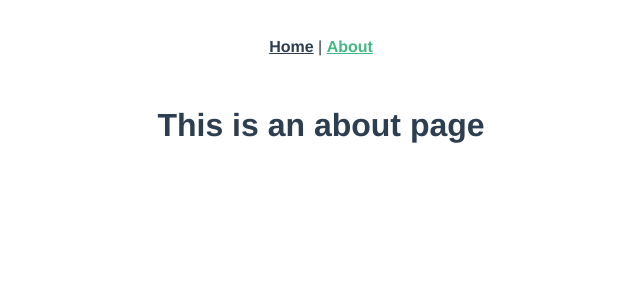
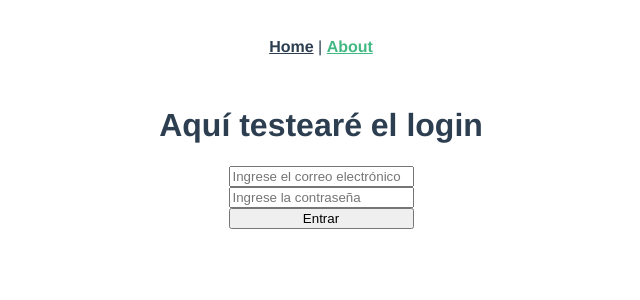
Before and after one commit to Anasu/TesteoFirebase, a Vue app: page /about in a window 1280 px wide. Shown: the top 300 px of the page, without its empty margins (319-959 px from the left). Built offline with nearby package versions, Linux system fonts and the light colour scheme; no server answers.

Commit message:
Se agrega formulario para validar usuario

```diff
--- a/src/views/About.vue
+++ b/src/views/About.vue
@@ -1,5 +1,64 @@
 <template>
   <div class="about">
-    <h1>This is an about page</h1>
+    <h1>Aquí testearé el login</h1>
+    <div class="formulario">
+      <input
+        type="email"
+        placeholder="Ingrese el correo electrónico"
+        v-model="mail">
+      <input
+        type="password"
+        placeholder="Ingrese la contraseña"
+        v-model="pass">
+      <button @click="loginUser">Entrar</button>
+    </div>
   </div>
 </template>
+
+<script>
+import Firebase from 'firebase'
+
+export default {
+  name: 'about',
+  data() {
+    return {
+      mail: null,
+      pass: null,
+    }
+  },
+  methods: {
+    loginUser () {
+      Firebase.auth().signInWithEmailAndPassword(
+        this.mail, this.pass
+        ).then(
+          (datos) => {
+            console.log(datos);
+            console.log(datos.user);
+            this.$router.push('./')
+          }
+        ).catch(
+          err => {
+            console.log(err)
+          }
+        )
+    }
+  }
+
+}
+</script>
+
+<style lang="scss" scoped>
+.about {
+  display: flex;
+  flex-direction: column;
+  align-items: center;
+
+  .formulario {
+    display: flex;
+    align-items: space-around;
+    flex-direction: column;
+    max-width: 800px;
+  }
+
+}
+</style>
```
